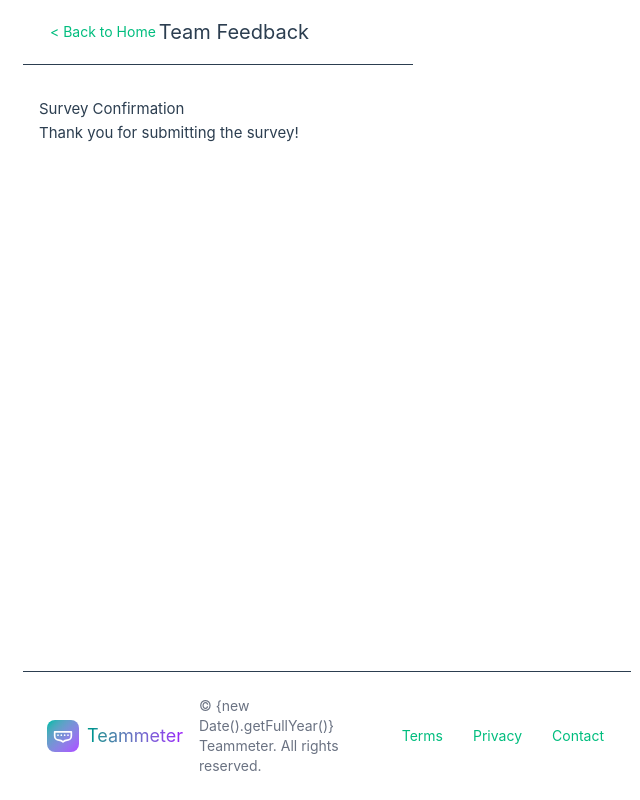
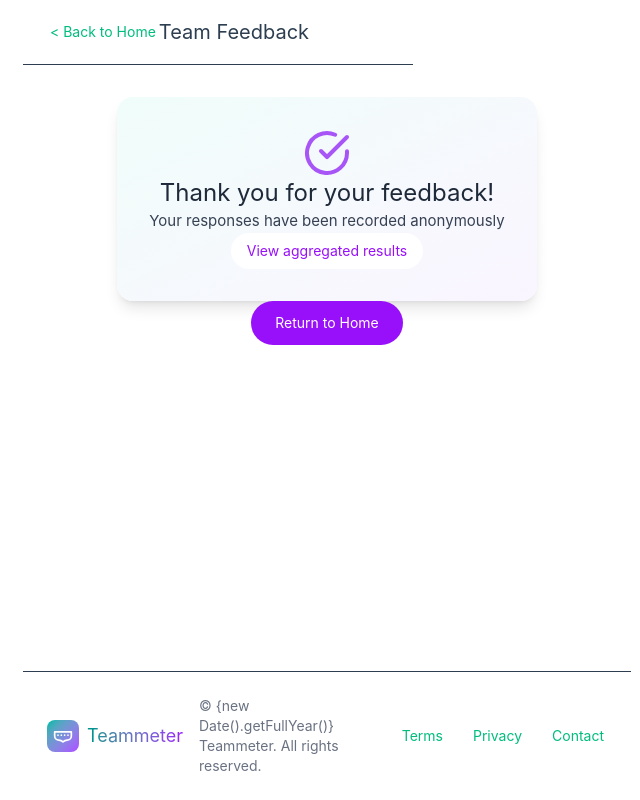
Before and after one commit to sarah-lena94/survey_tool, a Vue app in the folder frontend/: page /survey/1/confirmation in a window 1280 px wide. Shown: the whole page, without its empty margins (9-649 px from the left). Built offline with nearby package versions, Linux system fonts and the light colour scheme; the HTML template or start-up script is replaced by a standard one.

Commit message:
basic display of mocked survey results

```diff
--- a/frontend/src/views/SurveyConfirmationView.vue
+++ b/frontend/src/views/SurveyConfirmationView.vue
@@ -2,6 +2,10 @@
 import MainLayout from '../components/layout/MainLayout.vue';
 import Header from '../components/layout/Header.vue';
 import Footer from '../components/layout/Footer.vue';
+import { ref } from 'vue';
+
+const showResults = ref(false);
+
 </script>
 
 <template>
@@ -10,9 +14,70 @@ import Footer from '../components/layout/Footer.vue';
       <Header />
     </template>
 
-    <div class="container mx-auto px-4 py-8 max-w-3xl">
-      <h1>Survey Confirmation</h1>
-      <p>Thank you for submitting the survey!</p>
+    <div class="container mx-auto px-4 py-8 max-w-3xl flex flex-col items-center">
+      <div class="rounded-2xl shadow-lg p-8 bg-gradient-to-br from-teal-50 to-purple-50 flex flex-col items-center space-y-4">
+        <svg xmlns="http://www.w3.org/2000/svg" width="48" height="48" viewBox="0 0 24 24" fill="none" stroke="#A855F7" stroke-width="2" stroke-linecap="round" stroke-linejoin="round">
+          <path d="M22 11.08V12a10 10 0 1 1-5.93-9.14"></path>
+          <polyline points="22 4 12 14.01 9 11.01"></polyline>
+        </svg>
+        <h1 class="text-2xl font-semibold text-gray-800">Thank you for your feedback!</h1>
+        <p class="text-gray-700 text-center">Your responses have been recorded anonymously</p>
+        <button @click="showResults = !showResults" class="bg-white text-purple-600 rounded-full px-4 py-2 text-sm font-medium hover:bg-purple-100 transition-colors">
+          View aggregated results
+        </button>
+      </div>
+      <div v-if="showResults" class="rounded-2xl shadow-lg p-8 bg-gray-50 mt-4 w-full">
+        <h2 class="text-xl font-semibold text-gray-800 mb-4">Survey Results</h2>
+        <p class="text-gray-600 mb-4">Average ratings for each question (scale: 1-5)</p>
+        <div class="space-y-2">
+          <div class="flex items-center justify-between">
+            <span class="text-gray-700">I feel comfortable sharing my ideas with the team.</span>
+            <div class="flex items-center space-x-2">
+              <div class="bg-gray-300 h-2 rounded-full w-32">
+                <div class="bg-purple-600 h-2 rounded-full" style="width: 84%"></div>
+              </div>
+              <span class="text-purple-600 font-medium">4.2</span>
+            </div>
+          </div>
+          <div class="flex items-center justify-between">
+            <span class="text-gray-700">Team meetings are productive and well-organized.</span>
+            <div class="flex items-center space-x-2">
+              <div class="bg-gray-300 h-2 rounded-full w-32">
+                <div class="bg-purple-600 h-2 rounded-full" style="width: 74%"></div>
+              </div>
+              <span class="text-purple-600 font-medium">3.7</span>
+            </div>
+          </div>
+          <div class="flex items-center justify-between">
+            <span class="text-gray-700">I receive constructive feedback from my teammates.</span>
+            <div class="flex items-center space-x-2">
+              <div class="bg-gray-300 h-2 rounded-full w-32">
+                <div class="bg-purple-600 h-2 rounded-full" style="width: 78%"></div>
+              </div>
+              <span class="text-purple-600 font-medium">3.9</span>
+            </div>
+          </div>
+          <div class="flex items-center justify-between">
+            <span class="text-gray-700">Our team effectively resolves conflicts.</span>
+            <div class="flex items-center space-x-2">
+              <div class="bg-gray-300 h-2 rounded-full w-32">
+                <div class="bg-purple-600 h-2 rounded-full" style="width: 70%"></div>
+              </div>
+              <span class="text-purple-600 font-medium">3.5</span>
+            </div>
+          </div>
+          <div class="flex items-center justify-between">
+            <span class="text-gray-700">I have the resources I need to do my job effectively.</span>
+            <div class="flex items-center space-x-2">
+              <div class="bg-gray-300 h-2 rounded-full w-32">
+                <div class="bg-purple-600 h-2 rounded-full" style="width: 80%"></div>
+              </div>
+              <span class="text-purple-600 font-medium">4.0</span>
+            </div>
+          </div>
+        </div>
+      </div>
+      <button class="mt-4 bg-purple-600 text-white rounded-full px-6 py-3 text-sm font-medium hover:bg-purple-700 transition-colors">Return to Home</button>
     </div>
 
     <template #footer>
```
